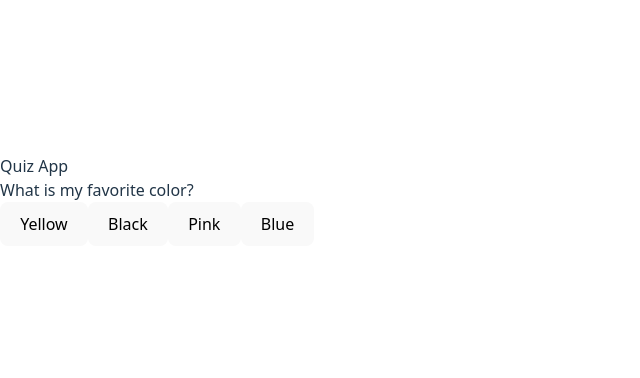
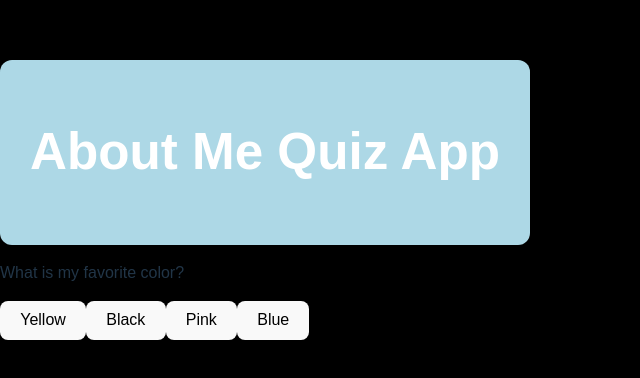
Before and after one commit to sadiyameem/my-react-quiz-app, a React (Vite) app: page / in a window 1280 px wide. Shown: the part 200-578 px from the top of the page, without its empty margins (0-640 px from the left). Built offline with nearby package versions, Linux system fonts and the light colour scheme.

Commit message:
added css

```diff
--- a/src/App.css
+++ b/src/App.css
@@ -1,3 +1,45 @@
-.App {
+body {
+  background-color: black;
+  margin: 0;
   font-family: Arial, sans-serif;
 }
+
+.app-comtainer {
+  display: flex;
+  justify-content: center;
+  align-items: center;
+  height: 100vh;
+}
+
+.quiz-box {
+  background-color: lightblue;
+  padding: 30px;
+  border-radius: 12px;
+  box-shadow: 0 4px 12px black;
+  text-align: center;
+  max-width: 500px;
+  color: white;
+}
+
+.quix-box h1 {
+  margin-bottom: 20px;
+  color: yellow;
+}
+
+.quiz-box p {
+  font-size: 18px;
+  margin-bottom: 15px;
+}
+
+.quiz-bottom {
+  display: block;
+  width: 80%;
+  padding: 10px;
+  margin: 10px auto;
+  border: none;
+  border-radius: 8px;
+  background-color: orange;
+  color: white;
+  font-size: 16px;
+  cursor: pointer;
+}
--- a/src/App.jsx
+++ b/src/App.jsx
@@ -1,4 +1,5 @@
 import React from 'react';
+import './App.css';
 
 function App() {
 
@@ -36,12 +37,16 @@ const questions = [
     },
 ]
     return (
-        <div className="App">
+        <div className="app-container">
+            <div className="quiz-box">
+                <h1>About Me Quiz App</h1>
+            </div>
             <div>
-                <div>Quiz App</div>
-                <div>{questions[0].questionText}</div>
-                {questions[0].answerOptions.map((option, index) =>(
-                    <button>{option.answerText}</button>
+                <p>{questions[0].questionText}</p>
+                {questions[0].answerOptions.map((option, index) => (
+                    <button key={index} className="quiz-button">
+                        {option.answerText}
+                    </button>
                 ))}
             </div>
         </div>
```
